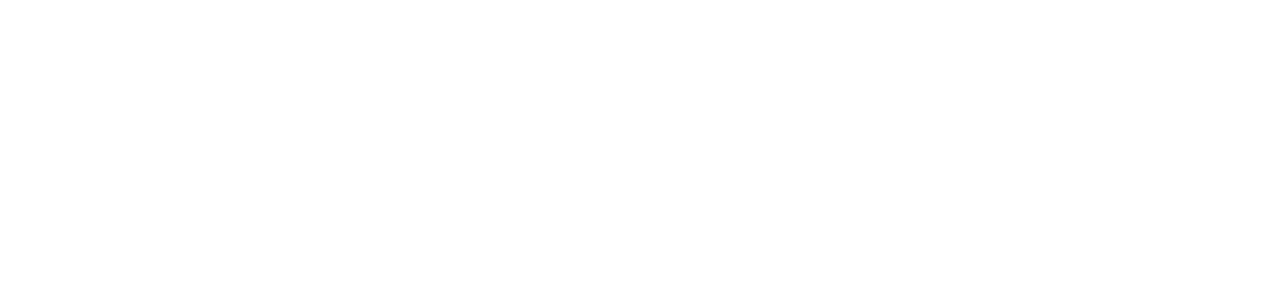
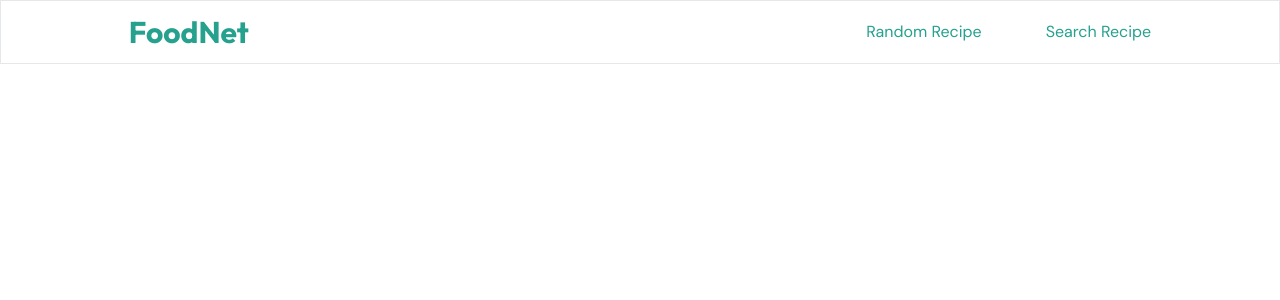
Before and after one commit to MoeHeinKhant005/Recipe-App, a React (Vite) app: page / in a window 1280 px wide. Shown: the top 300 px of the page. Built offline with nearby package versions, Linux system fonts and the light colour scheme.

Commit message:
Add Header.jsx
Added Header.jsx component and its stylings. Also rendered it inside App.jsx.

```diff
--- a/src/App.jsx
+++ b/src/App.jsx
@@ -1,7 +1,9 @@
+import Header from './components/Header';
+
 function App() {
   return (
     <div className="App w-full h-auto bg-white flex flex-none flex-col justify-start items-center">
-
+      <Header/>
     </div>
   )
 }
--- /dev/null
+++ b/src/components/Header.jsx
@@ -0,0 +1,18 @@
+import { List } from '@phosphor-icons/react';
+
+const Header = () => {
+    return (
+        <header className="header w-full h-16 bg-white flex flex-none flex-row justify-center items-center border border-gray-200 sticky top-0">
+            <div className="header-wrapper w-4/5 h-auto flex flex-none flex-row justify-between items-center">
+                <span className="brand text-primary font-outfit text-3xl font-bold">FoodNet</span>
+                <div className="desktop-header-items w-auto h-auto hidden flex-none flex-row justify-evenly items-center gap-x-16 lg:flex">
+                    <a href="" className="text-primary font-dm-sans text-base underline-offset-8 hover:underline">Random Recipe</a>
+                    <a href="" className="text-primary font-dm-sans text-base underline-offset-8 hover:underline">Search Recipe</a>
+                </div>
+                <List size={28} weight='bold' className='text-primary lg:hidden'/>
+            </div>
+        </header>
+    )
+}
+
+export default Header;
```
